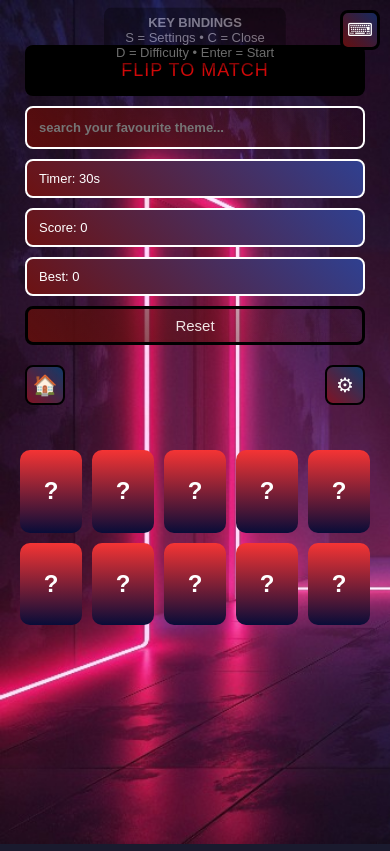
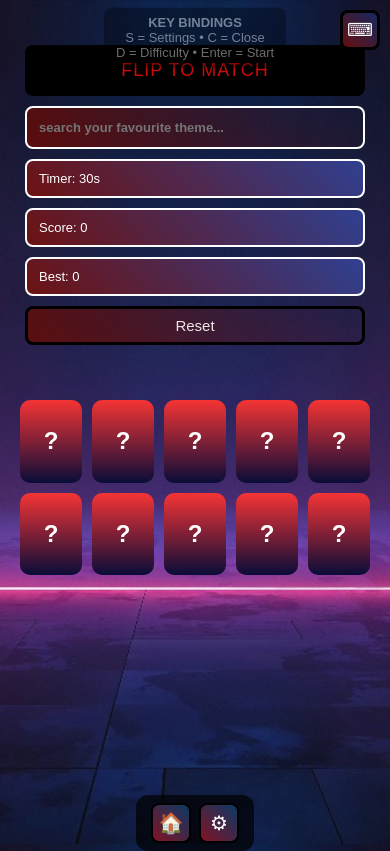
Before and after one commit to vpav414-tech/OJT-project, a plain HTML site: page test3.html in a window 390 px wide. Drawn offline with Linux system fonts and the light colour scheme.

Commit message:
updated responsiveness of the medium level

```diff
--- a/test3.html
+++ b/test3.html
@@ -469,13 +469,27 @@
   box-shadow: 0 8px 25px rgba(255, 107, 157, 0.7);
 }
 
+/* Mobile responsiveness for small screens */
 @media(max-width:768px){
-      .container{grid-template-columns:1fr;grid-template-rows:auto 1fr}
-      .game-area{padding:20px}
+  .container{grid-template-columns:1fr;grid-template-rows:auto 1fr auto}
+  .game-area{padding:20px;padding-bottom:80px}
   .card-grid{gap:15px}
+  .sidebar{
+    order: -1;
+  }
+  .icons{
+     position: absolute;
+    bottom: -220px;
+    left: 50%;
+    transform: translateX(-50%);
+    background: rgba(0,0,0,0.7);
+    padding: 10px 20px;
+    border-radius: 12px;
+    z-index: 100;
+
+  }
 }
 
-    /* Mobile responsiveness for small screens */
 @media(max-width:480px){
   body{padding:10px}
   .container{
@@ -505,7 +519,11 @@
     padding:8px;
     font-size:15px;
   }
-      .icons{gap:8px}
+  .icons{
+    gap:8px;
+    bottom: -7px;
+    padding: 8px 15px;
+  }
   .icon{
     width:40px;
     height:40px;
@@ -520,6 +538,7 @@
   }
   .game-area{
     padding:15px 10px;
+    padding-bottom: 80px;
   }
   .card-grid{
     grid-template-columns:repeat(5,1fr);
@@ -577,6 +596,10 @@
   }
   .game-area{
     padding:10px 8px;
+    padding-bottom: 80px;
+  }
+  .icons{
+    bottom: 12px;
   }
 }
 
@@ -600,6 +623,7 @@
   }
   .game-area{
     padding:10px 5px;
+    padding-bottom: 75px;
   }
   #popupBox{
     padding:1.5rem 1rem;
@@ -610,7 +634,17 @@
     padding:10px 20px;
     font-size:0.9rem;
   }
+  .icons{
+    bottom: 10px;
+    padding: 6px 12px;
   }
+  .icon{
+    width:38px;
+    height:38px;
+    font-size:18px;
+  }
+}
+
   </style>
 </head>
 <body>
```
Lines whose indentation alone changed are shown as unchanged.
